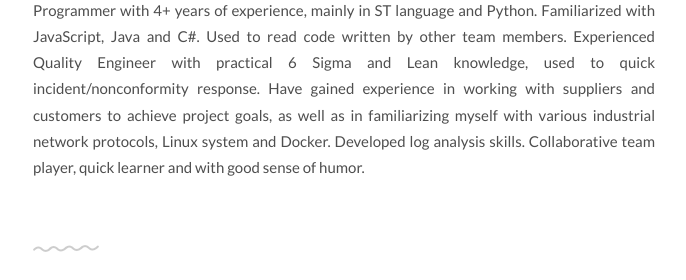
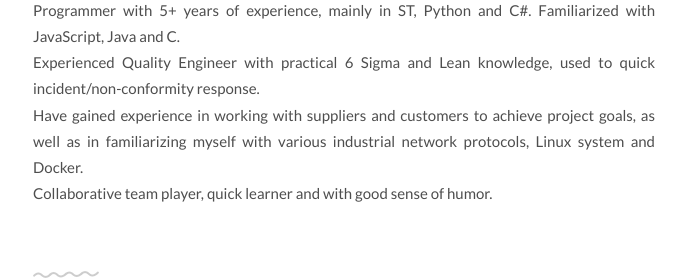
Before and after one commit to wawraf/wawraf.github.io, a plain HTML site: page index.html in a window 1280 px wide. Shown: the part 350-630 px from the top of the page, without its empty margins (296-982 px from the left). Drawn offline with Linux system fonts and the light colour scheme.

Commit message:
Update index.html
Change my description

```diff
--- a/index.html
+++ b/index.html
@@ -54,10 +54,11 @@
 					<h1>I am<br><span id="typed" style="font-size: 40px;"></span></h1>
 				</div>
 				<p align="justify">
-					Programmer with 4+ years of experience, mainly in ST language and Python. Familiarized with JavaScript, Java and C#. Used to read code written by other team members.
-          Experienced Quality Engineer with practical 6 Sigma and Lean knowledge, used to quick incident/nonconformity response.
-          Have gained experience in working with suppliers and customers to achieve project goals, as well as in familiarizing myself with various industrial network protocols, Linux system and Docker. Developed log analysis skills.
-          Collaborative team player, quick learner and with good sense of humor.
+					Programmer with 5+ years of experience, mainly in ST, Python and C#. Familiarized with JavaScript, Java and C.<br>
+Experienced Quality Engineer with practical 6 Sigma and Lean knowledge, used to quick incident/non-conformity response.<br>
+Have gained experience in working with suppliers and customers to achieve project goals, as well as in familiarizing myself with various industrial network protocols, Linux system and Docker.<br>
+Collaborative team player, quick learner and with good sense of humor.
+
 				</p>
 			</div>
 		</div>
```
